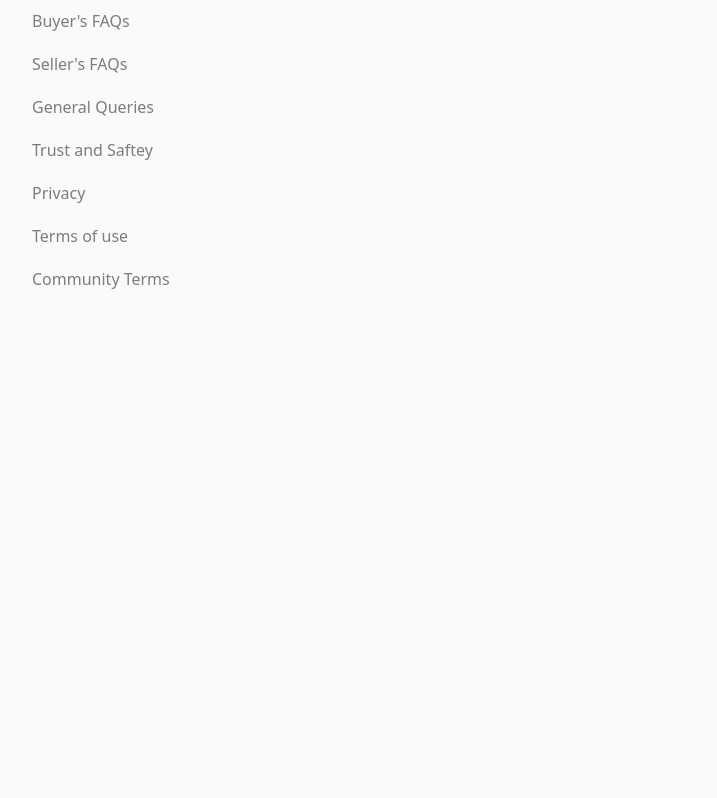
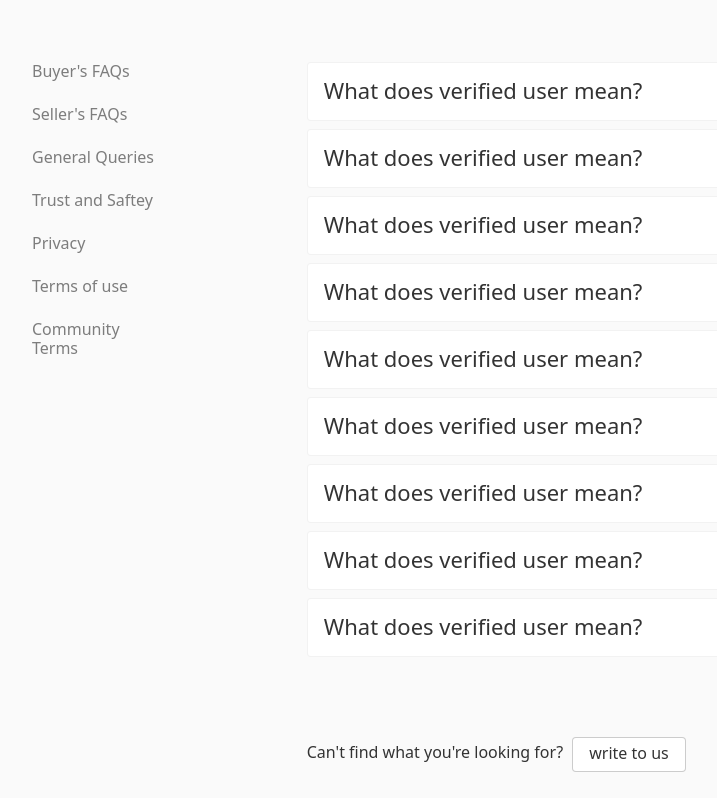
Before and after one commit to AllenDev1/mock-repo, a React (Create React App) app in the folder arkomarket/: page /helpdesk in a window 1280 px wide. Shown: the part 260-1058 px from the top of the page, without its empty margins (75-792 px from the left). Built offline with nearby package versions, Linux system fonts and the light colour scheme.

Commit message:
help desk

```diff
--- a/arkomarket/src/component/helpbody.jsx
+++ b/arkomarket/src/component/helpbody.jsx
@@ -18,24 +18,7 @@ const Helpbody = () => {
             </Form>
         </div>
     </div>
-    <Container>
-      <div className="main-link-head">
-      <div className="link-heads">
-        <a href="#">Buyer's FAQs</a>
-        <a href="#">Seller's FAQs</a>
-        <a href="#">General Queries</a>
-        <a href="#">Trust and Saftey</a>
-        <a href="#">Privacy</a>
-        <a href="#">Terms of use</a>
-        <a href="#">Community Terms</a>
-      </div>
-      <div className="var-queries">
 
-      </div>
-
-      </div>
-
-    </Container>
     </>
   );
 };
--- /dev/null
+++ b/arkomarket/src/component/querieslink.jsx
@@ -0,0 +1,27 @@
+import React from 'react'
+import { Container } from "react-bootstrap";
+import "../scss/querieslink.scss";
+
+const Querieslink = () => {
+  return (
+
+
+      <div className="main-link-head">
+      <div className="link-heads">
+        <a href="#">Buyer's FAQs</a>
+        <a href="#">Seller's FAQs</a>
+        <a href="#">General Queries</a>
+        <a href="#">Trust and Saftey</a>
+        <a href="#">Privacy</a>
+        <a href="#">Terms of use</a>
+        <a href="#">Community Terms</a>
+      </div>
+
+      </div>
+
+
+
+  )
+}
+
+export default Querieslink;
--- /dev/null
+++ b/arkomarket/src/component/queriesnav.jsx
@@ -0,0 +1,48 @@
+import React from "react";
+import { Container } from "react-bootstrap";
+import "../scss/queriesnav.scss";
+
+const Queriesnav = () => {
+  return (
+    <>
+      <div className="var-queries">
+        <div className="queries-section">
+          <p>What does verified user mean?</p>
+        </div>
+        <div className="queries-section">
+          <p>What does verified user mean?</p>
+        </div>
+        <div className="queries-section">
+          <p>What does verified user mean?</p>
+        </div>
+        <div className="queries-section">
+          <p>What does verified user mean?</p>
+        </div>
+        <div className="queries-section">
+          <p>What does verified user mean?</p>
+        </div>
+        <div className="queries-section">
+          <p>What does verified user mean?</p>
+        </div>
+        <div className="queries-section">
+          <p>What does verified user mean?</p>
+        </div>
+        <div className="queries-section">
+          <p>What does verified user mean?</p>
+        </div>
+        <div className="queries-section">
+          <p>What does verified user mean?</p>
+        </div>
+        <div className="write-section">
+          <p>Can't find what you're looking for?</p>
+          <div className="what-is">
+            <p>write to us</p>
+            <div />
+          </div>
+        </div>
+      </div>
+    </>
+  );
+};
+
+export default Queriesnav;
--- a/arkomarket/src/pages/Help.jsx
+++ b/arkomarket/src/pages/Help.jsx
@@ -1,18 +1,25 @@
-import React from 'react';
-import {Container} from "react-bootstrap";
-import Helpnavbar from '../component/Helpnavbar';
-import Helpbody from '../component/helpbody.jsx';
+import React from "react";
+import Helpnavbar from "../component/Helpnavbar";
+import Helpbody from "../component/helpbody.jsx";
+import Queriesnav from "../component/queriesnav";
+import Querieslink from "../component/querieslink";
+import { Container} from "react-bootstrap";
+
 
 const Help = () => {
   return (
-      <>
-    <Helpnavbar/>
-    <Helpbody/>
-   <Container>
+    <>
+      <Helpnavbar />
+      <Helpbody />
+      <Container>
+      <Querieslink/>
+      <Queriesnav />
+      </Container>
 
-   </Container>
-   </>
-  )
-}
 
-export default Help
+
+    </>
+  );
+};
+
+export default Help;
--- a/arkomarket/src/scss/filter.scss
+++ b/arkomarket/src/scss/filter.scss
@@ -18,9 +18,7 @@
         background-position-y: 13.5px;
         z-index: 97;
         border-radius: 100px;
-      i{
-          padding-left: 8px;
-      }
+
 
 }
 
--- a/arkomarket/src/scss/help.scss
+++ b/arkomarket/src/scss/help.scss
@@ -26,8 +26,9 @@
     line-height: 29px;
   }
   .d-flex {
-    margin-left: 455px;
+    margin-left: 30%;
     margin-top: 19px;
   }
 
+
 }
--- a/arkomarket/src/scss/helpnav.scss
+++ b/arkomarket/src/scss/helpnav.scss
@@ -27,21 +27,3 @@
     color: rgba(0, 0, 0, 0.8);
   }
 }
-.main-link-head{
-  height: 800px;
-  display:flex;
-.link-heads {
-  width:auto;
-  a {
-    font-weight: 500;
-    font-size: 16px;
-    line-height: 19px;
-
-    color: rgba(0, 0, 0, 0.5);
-
-    padding: 12px 0px;
-    text-decoration: none;
-    display: block;
-  }
-}
-}
--- /dev/null
+++ b/arkomarket/src/scss/querieslink.scss
@@ -0,0 +1,17 @@
+.main-link-head {
+  height: 800px;
+  display: flex;
+  margin-top: 50px;
+  .link-heads {
+    width: auto;
+    a {
+      font-weight: 500;
+      font-size: 16px;
+      line-height: 19px;
+      color: rgba(0, 0, 0, 0.5);
+      padding: 12px 0px;
+      text-decoration: none;
+      display: block;
+    }
+  }
+}
--- /dev/null
+++ b/arkomarket/src/scss/queriesnav.scss
@@ -0,0 +1,59 @@
+.var-queries {
+  width: 809px;
+  height: auto;
+  margin-left: 140px;
+  margin-top: 62px;
+
+  .queries-section {
+    width: 100%;
+    height: 59px;
+    margin-bottom: 8px;
+    background: #ffffff;
+    border: 1px solid rgba(0, 0, 0, 0.05);
+    border-radius: 4px;
+    padding-top: 14px;
+
+    p {
+      font-weight: 500;
+      font-size: 22px;
+      line-height: 27px;
+      color: rgba(0, 0, 0, 0.8);
+      margin-left: 16px;
+    }
+  }
+  .write-section {
+    display: inline-flex;
+    justify-content: space-between;
+    margin-top: 72px;
+    width: 379px;
+    height: auto;
+    p {
+      margin-bottom: 0px;
+      margin-top: 6px;
+      font-weight: 400;
+      font-size: 16px;
+      line-height: 19px;
+
+      color: rgba(0, 0, 0, 0.8);
+    }
+    .what-is {
+      width: auto;
+      height: 35px;
+
+      background: #ffffff;
+      border: 1px solid rgba(0, 0, 0, 0.2);
+      border-radius: 4px;
+
+      p {
+        padding-bottom: 0px;
+        padding-left: 16px;
+        padding-right: 16px;
+        font-weight: 500;
+        font-size: 16px;
+        line-height: 19px;
+
+        color: rgba(0, 0, 0, 0.8);
+      }
+    }
+  }
+}
```
